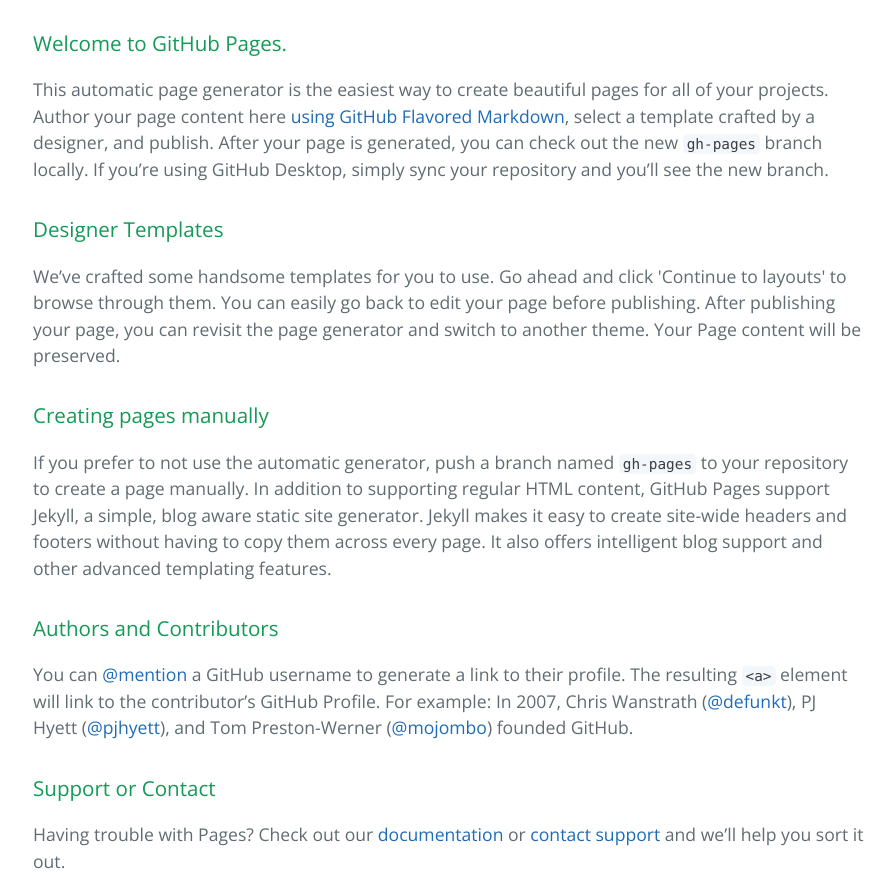
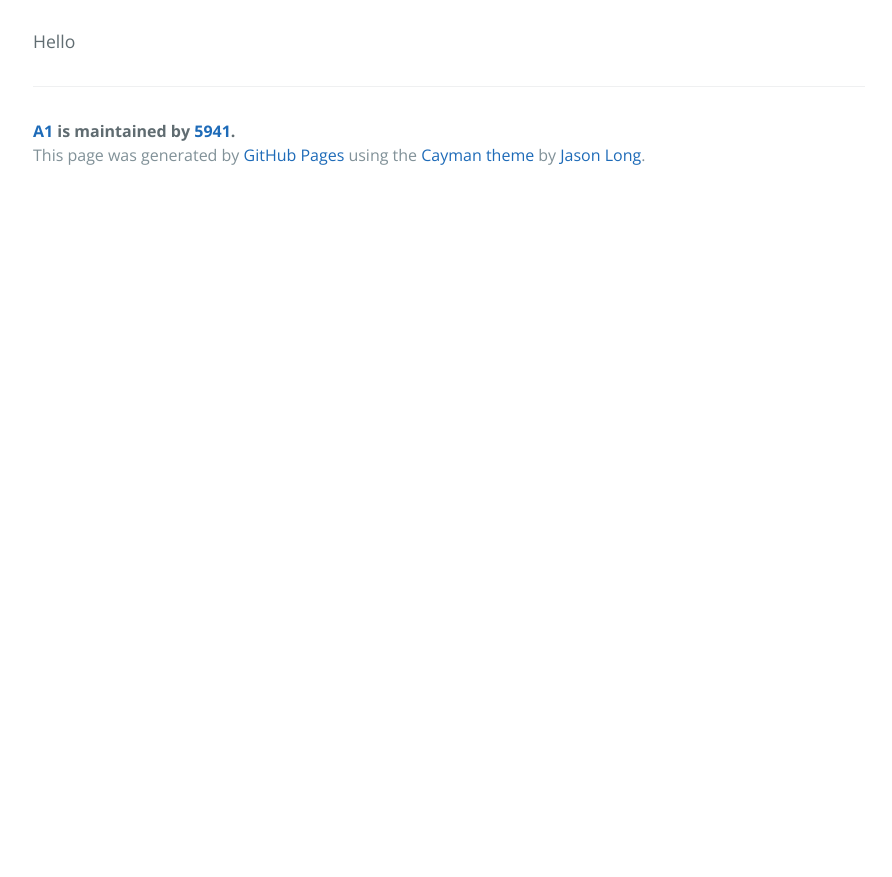
Before and after one commit to 5941/A1, a plain HTML site: page index.html in a window 1280 px wide. Shown: the part 340-1217 px from the top of the page, without its empty margins (191-1083 px from the left). After the commit the page ends 800 px from the top, so only its background shows below. Drawn offline with nearby package versions, Linux system fonts and the light colour scheme.

```diff
--- a/index.html
+++ b/index.html
@@ -19,30 +19,7 @@
     </section>
 
     <section class="main-content">
-      <h3>
-<a id="welcome-to-github-pages" class="anchor" href="#welcome-to-github-pages" aria-hidden="true"><span aria-hidden="true" class="octicon octicon-link"></span></a>Welcome to GitHub Pages.</h3>
-
-<p>This automatic page generator is the easiest way to create beautiful pages for all of your projects. Author your page content here <a href="https://guides.github.com/features/mastering-markdown/">using GitHub Flavored Markdown</a>, select a template crafted by a designer, and publish. After your page is generated, you can check out the new <code>gh-pages</code> branch locally. If you’re using GitHub Desktop, simply sync your repository and you’ll see the new branch.</p>
-
-<h3>
-<a id="designer-templates" class="anchor" href="#designer-templates" aria-hidden="true"><span aria-hidden="true" class="octicon octicon-link"></span></a>Designer Templates</h3>
-
-<p>We’ve crafted some handsome templates for you to use. Go ahead and click 'Continue to layouts' to browse through them. You can easily go back to edit your page before publishing. After publishing your page, you can revisit the page generator and switch to another theme. Your Page content will be preserved.</p>
-
-<h3>
-<a id="creating-pages-manually" class="anchor" href="#creating-pages-manually" aria-hidden="true"><span aria-hidden="true" class="octicon octicon-link"></span></a>Creating pages manually</h3>
-
-<p>If you prefer to not use the automatic generator, push a branch named <code>gh-pages</code> to your repository to create a page manually. In addition to supporting regular HTML content, GitHub Pages support Jekyll, a simple, blog aware static site generator. Jekyll makes it easy to create site-wide headers and footers without having to copy them across every page. It also offers intelligent blog support and other advanced templating features.</p>
-
-<h3>
-<a id="authors-and-contributors" class="anchor" href="#authors-and-contributors" aria-hidden="true"><span aria-hidden="true" class="octicon octicon-link"></span></a>Authors and Contributors</h3>
-
-<p>You can <a href="https://github.com/blog/821" class="user-mention">@mention</a> a GitHub username to generate a link to their profile. The resulting <code>&lt;a&gt;</code> element will link to the contributor’s GitHub Profile. For example: In 2007, Chris Wanstrath (<a href="https://github.com/defunkt" class="user-mention">@defunkt</a>), PJ Hyett (<a href="https://github.com/pjhyett" class="user-mention">@pjhyett</a>), and Tom Preston-Werner (<a href="https://github.com/mojombo" class="user-mention">@mojombo</a>) founded GitHub.</p>
-
-<h3>
-<a id="support-or-contact" class="anchor" href="#support-or-contact" aria-hidden="true"><span aria-hidden="true" class="octicon octicon-link"></span></a>Support or Contact</h3>
-
-<p>Having trouble with Pages? Check out our <a href="https://help.github.com/pages">documentation</a> or <a href="https://github.com/contact">contact support</a> and we’ll help you sort it out.</p>
+      <p>Hello</p>
 
       <footer class="site-footer">
         <span class="site-footer-owner"><a href="https://github.com/5941/A1">A1</a> is maintained by <a href="https://github.com/5941">5941</a>.</span>
```
Also changed, not shown: params.json (+1 -1 lines).
